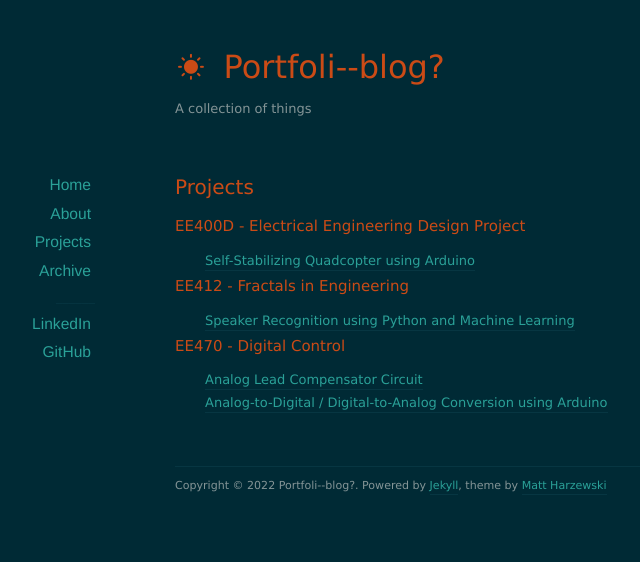
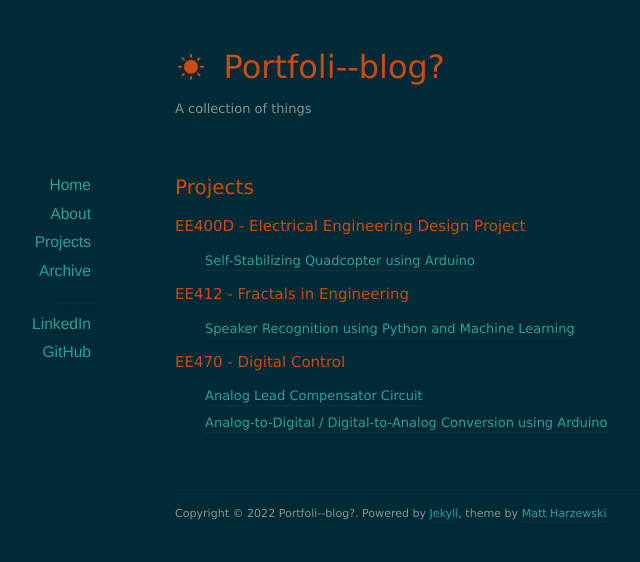
Before and after one commit to nolanschan/nolanschan.github.io, a Jekyll site: the page built from projects/index.markdown, in a window 1280 px wide. Shown: the top 562 px of the page, without its empty margins (65-705 px from the left). Built offline with Jekyll 4.4.1, drawn with Linux system fonts in a browser that asks for light colours; nearby versions of some CDN libraries.

Commit message:
Update style.css

```diff
--- a/assets/css/style.css
+++ b/assets/css/style.css
@@ -48,8 +48,8 @@ a:hover {
 }
 
 p, pre { margin-bottom: 15px; }
-ul, ol { padding: 0 0 1px 30px; }
-ol li, ul li { margin-top: 1px; margin-bottom: 1px; }
+ul, ol { padding: 0 0 5px 30px; }
+ol li, ul li { margin-top: 5px; margin-bottom: 5px; }
 em, i { font-style: italic; }
 strong, b { font-weight: bold; }
 small { font-size: 0.85em; }
```
